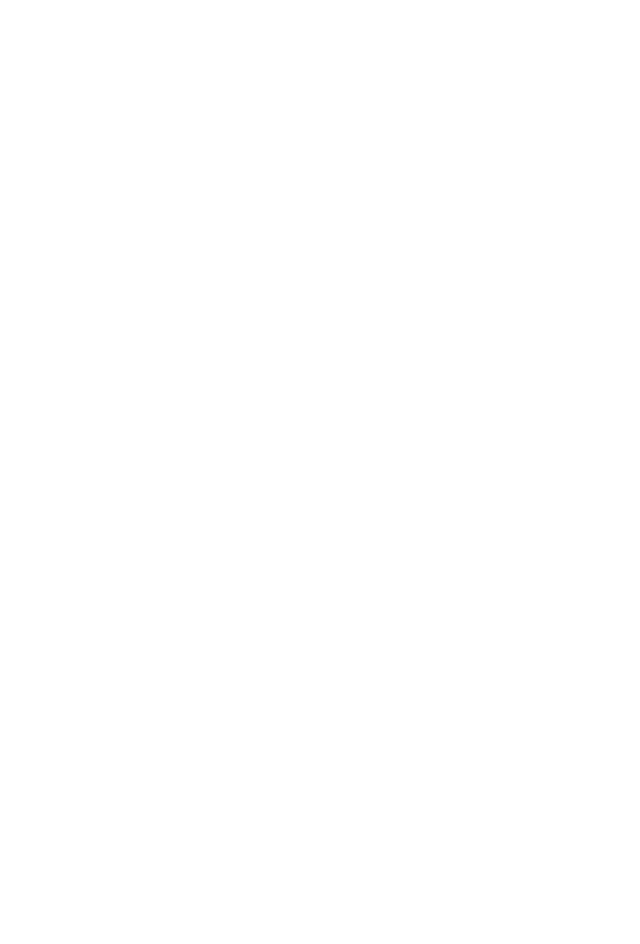
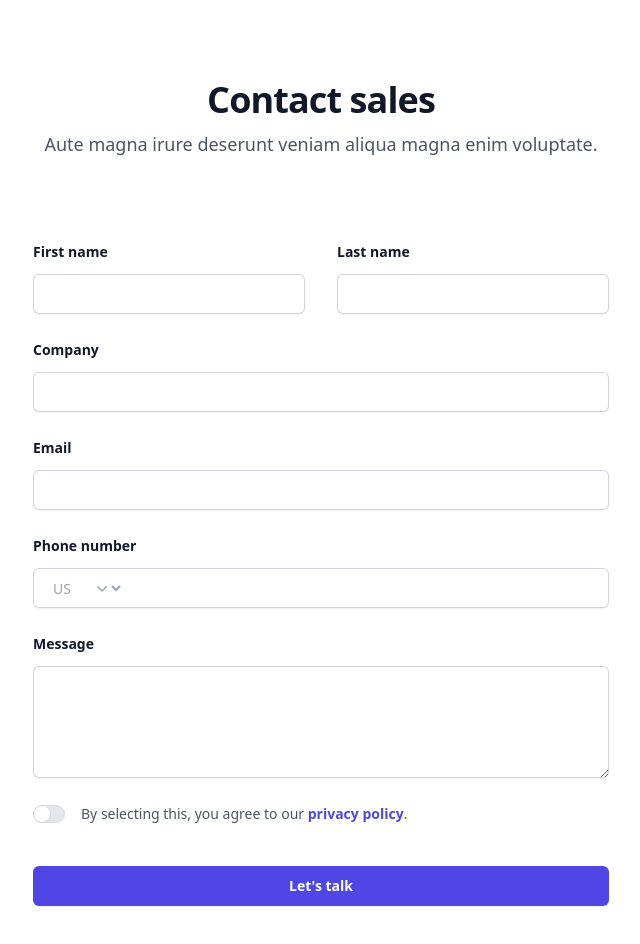
Before and after one commit to ShoElj/sasstheme, a React (Vite) app: page / in a window 1280 px wide. Shown: the part 2880-3824 px from the top of the page, without its empty margins (319-959 px from the left). Before the commit the page ends 2832 px from the top, so only its background shows below. Built offline with nearby package versions, Linux system fonts and the light colour scheme.

Commit message:
added a contact component

```diff
--- /dev/null
+++ b/src/components/Contact.jsx
@@ -0,0 +1,200 @@
+import { useState } from "react";
+import { ChevronDownIcon } from "@heroicons/react/20/solid";
+import { Field, Label, Switch } from "@headlessui/react";
+
+function classNames(...classes) {
+  return classes.filter(Boolean).join(" ");
+}
+
+export default function Example() {
+  const [agreed, setAgreed] = useState(false);
+
+  return (
+    <div className="isolate bg-white px-6 py-24 sm:py-32 lg:px-8">
+      <div
+        className="absolute inset-x-0 top-[-10rem] -z-10 transform-gpu overflow-hidden blur-3xl sm:top-[-20rem]"
+        aria-hidden="true"
+      >
+        <div
+          className="relative left-1/2 -z-10 aspect-[1155/678] w-[36.125rem] max-w-none -translate-x-1/2 rotate-[30deg] bg-gradient-to-tr from-[#ff80b5] to-[#9089fc] opacity-30 sm:left-[calc(50%-40rem)] sm:w-[72.1875rem]"
+          style={{
+            clipPath:
+              "polygon(74.1% 44.1%, 100% 61.6%, 97.5% 26.9%, 85.5% 0.1%, 80.7% 2%, 72.5% 32.5%, 60.2% 62.4%, 52.4% 68.1%, 47.5% 58.3%, 45.2% 34.5%, 27.5% 76.7%, 0.1% 64.9%, 17.9% 100%, 27.6% 76.8%, 76.1% 97.7%, 74.1% 44.1%)",
+          }}
+        />
+      </div>
+      <div className="mx-auto max-w-2xl text-center">
+        <h2 className="text-3xl font-bold tracking-tight text-gray-900 sm:text-4xl">
+          Contact sales
+        </h2>
+        <p className="mt-2 text-lg leading-8 text-gray-600">
+          Aute magna irure deserunt veniam aliqua magna enim voluptate.
+        </p>
+      </div>
+      <form
+        action="#"
+        method="POST"
+        className="mx-auto mt-16 max-w-xl sm:mt-20"
+      >
+        <div className="grid grid-cols-1 gap-x-8 gap-y-6 sm:grid-cols-2">
+          <div>
+            <label
+              htmlFor="first-name"
+              className="block text-sm font-semibold leading-6 text-gray-900"
+            >
+              First name
+            </label>
+            <div className="mt-2.5">
+              <input
+                type="text"
+                name="first-name"
+                id="first-name"
+                autoComplete="given-name"
+                className="block w-full rounded-md border-0 px-3.5 py-2 text-gray-900 shadow-sm ring-1 ring-inset ring-gray-300 placeholder:text-gray-400 focus:ring-2 focus:ring-inset focus:ring-indigo-600 sm:text-sm sm:leading-6"
+              />
+            </div>
+          </div>
+          <div>
+            <label
+              htmlFor="last-name"
+              className="block text-sm font-semibold leading-6 text-gray-900"
+            >
+              Last name
+            </label>
+            <div className="mt-2.5">
+              <input
+                type="text"
+                name="last-name"
+                id="last-name"
+                autoComplete="family-name"
+                className="block w-full rounded-md border-0 px-3.5 py-2 text-gray-900 shadow-sm ring-1 ring-inset ring-gray-300 placeholder:text-gray-400 focus:ring-2 focus:ring-inset focus:ring-indigo-600 sm:text-sm sm:leading-6"
+              />
+            </div>
+          </div>
+          <div className="sm:col-span-2">
+            <label
+              htmlFor="company"
+              className="block text-sm font-semibold leading-6 text-gray-900"
+            >
+              Company
+            </label>
+            <div className="mt-2.5">
+              <input
+                type="text"
+                name="company"
+                id="company"
+                autoComplete="organization"
+                className="block w-full rounded-md border-0 px-3.5 py-2 text-gray-900 shadow-sm ring-1 ring-inset ring-gray-300 placeholder:text-gray-400 focus:ring-2 focus:ring-inset focus:ring-indigo-600 sm:text-sm sm:leading-6"
+              />
+            </div>
+          </div>
+          <div className="sm:col-span-2">
+            <label
+              htmlFor="email"
+              className="block text-sm font-semibold leading-6 text-gray-900"
+            >
+              Email
+            </label>
+            <div className="mt-2.5">
+              <input
+                type="email"
+                name="email"
+                id="email"
+                autoComplete="email"
+                className="block w-full rounded-md border-0 px-3.5 py-2 text-gray-900 shadow-sm ring-1 ring-inset ring-gray-300 placeholder:text-gray-400 focus:ring-2 focus:ring-inset focus:ring-indigo-600 sm:text-sm sm:leading-6"
+              />
+            </div>
+          </div>
+          <div className="sm:col-span-2">
+            <label
+              htmlFor="phone-number"
+              className="block text-sm font-semibold leading-6 text-gray-900"
+            >
+              Phone number
+            </label>
+            <div className="relative mt-2.5">
+              <div className="absolute inset-y-0 left-0 flex items-center">
+                <label htmlFor="country" className="sr-only">
+                  Country
+                </label>
+                <select
+                  id="country"
+                  name="country"
+                  className="h-full rounded-md border-0 bg-transparent bg-none py-0 pl-4 pr-9 text-gray-400 focus:ring-2 focus:ring-inset focus:ring-indigo-600 sm:text-sm"
+                >
+                  <option>US</option>
+                  <option>CA</option>
+                  <option>EU</option>
+                </select>
+                <ChevronDownIcon
+                  className="pointer-events-none absolute right-3 top-0 h-full w-5 text-gray-400"
+                  aria-hidden="true"
+                />
+              </div>
+              <input
+                type="tel"
+                name="phone-number"
+                id="phone-number"
+                autoComplete="tel"
+                className="block w-full rounded-md border-0 px-3.5 py-2 pl-20 text-gray-900 shadow-sm ring-1 ring-inset ring-gray-300 placeholder:text-gray-400 focus:ring-2 focus:ring-inset focus:ring-indigo-600 sm:text-sm sm:leading-6"
+              />
+            </div>
+          </div>
+          <div className="sm:col-span-2">
+            <label
+              htmlFor="message"
+              className="block text-sm font-semibold leading-6 text-gray-900"
+            >
+              Message
+            </label>
+            <div className="mt-2.5">
+              <textarea
+                name="message"
+                id="message"
+                rows={4}
+                className="block w-full rounded-md border-0 px-3.5 py-2 text-gray-900 shadow-sm ring-1 ring-inset ring-gray-300 placeholder:text-gray-400 focus:ring-2 focus:ring-inset focus:ring-indigo-600 sm:text-sm sm:leading-6"
+                defaultValue={""}
+              />
+            </div>
+          </div>
+          <Field as="div" className="flex gap-x-4 sm:col-span-2">
+            <div className="flex h-6 items-center">
+              <Switch
+                checked={agreed}
+                onChange={setAgreed}
+                className={classNames(
+                  agreed ? "bg-indigo-600" : "bg-gray-200",
+                  "flex w-8 flex-none cursor-pointer rounded-full p-px ring-1 ring-inset ring-gray-900/5 transition-colors duration-200 ease-in-out focus-visible:outline focus-visible:outline-2 focus-visible:outline-offset-2 focus-visible:outline-indigo-600",
+                )}
+              >
+                <span className="sr-only">Agree to policies</span>
+                <span
+                  aria-hidden="true"
+                  className={classNames(
+                    agreed ? "translate-x-3.5" : "translate-x-0",
+                    "h-4 w-4 transform rounded-full bg-white shadow-sm ring-1 ring-gray-900/5 transition duration-200 ease-in-out",
+                  )}
+                />
+              </Switch>
+            </div>
+            <Label className="text-sm leading-6 text-gray-600">
+              By selecting this, you agree to our{" "}
+              <a href="#" className="font-semibold text-indigo-600">
+                privacy&nbsp;policy
+              </a>
+              .
+            </Label>
+          </Field>
+        </div>
+        <div className="mt-10">
+          <button
+            type="submit"
+            className="block w-full rounded-md bg-indigo-600 px-3.5 py-2.5 text-center text-sm font-semibold text-white shadow-sm hover:bg-indigo-500 focus-visible:outline focus-visible:outline-2 focus-visible:outline-offset-2 focus-visible:outline-indigo-600"
+          >
+            Let's talk
+          </button>
+        </div>
+      </form>
+    </div>
+  );
+}
--- a/src/components/Header.jsx
+++ b/src/components/Header.jsx
@@ -4,7 +4,7 @@
 import Analytics from "./Analytics";
 import WorkWithUs from "./WorkWithUs";
 import Leadership from "./Leadership";
-
+import Contact from "./Contact";
 const navigation = [
   { name: "Product", href: "#" },
   { name: "Features", href: "#" },
@@ -178,6 +178,7 @@
       <Analytics />
       <WorkWithUs />
       <Leadership />
+      <Contact />
     </div>
   );
 }
```
